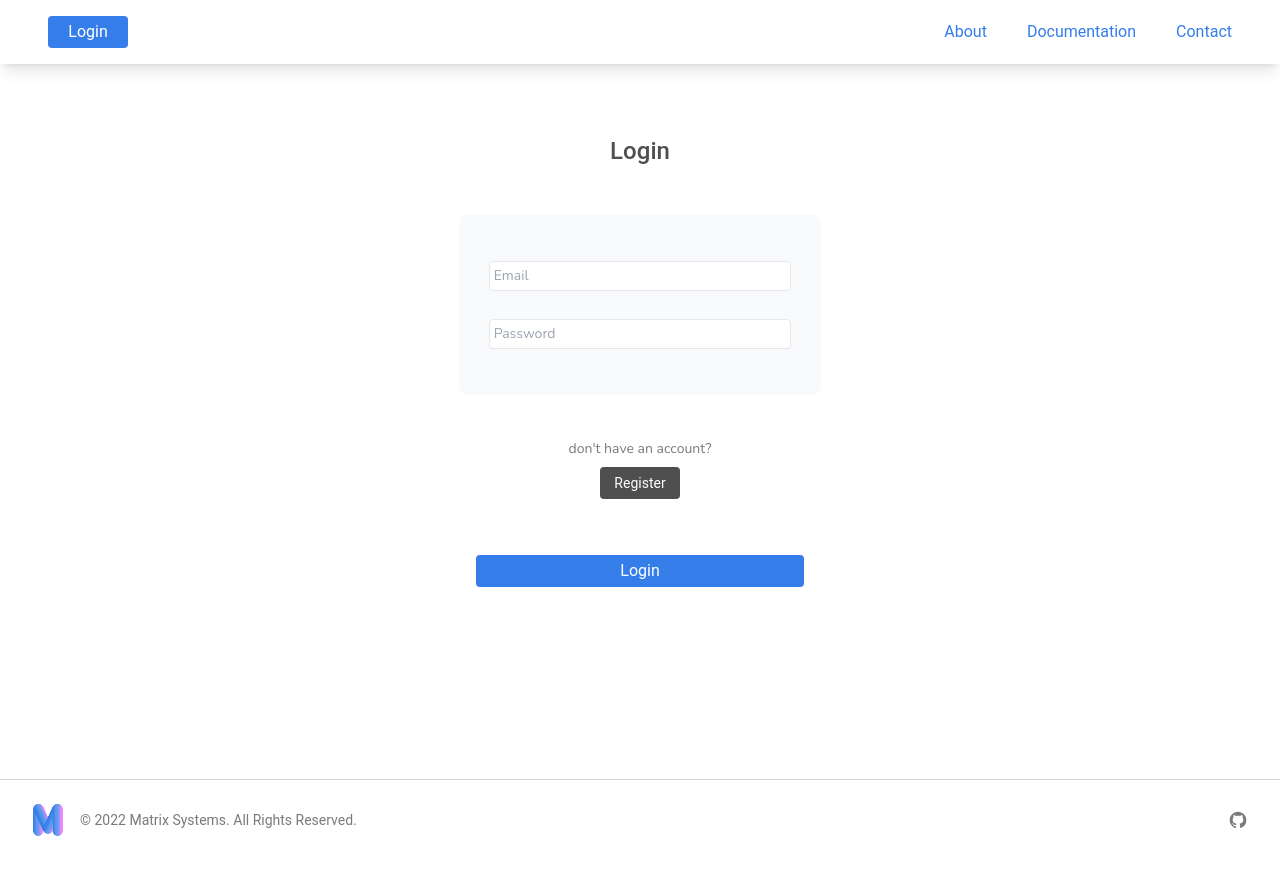
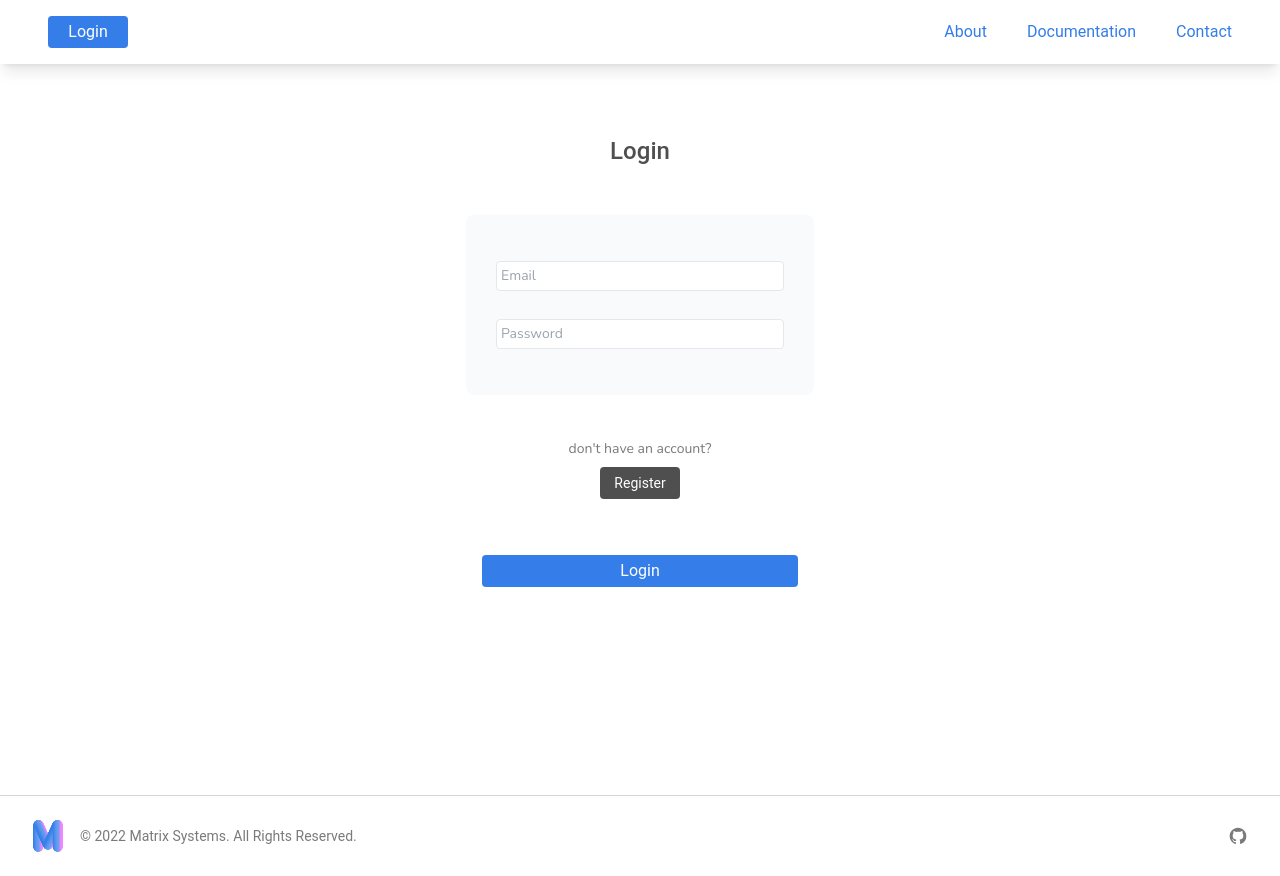
Before and after one commit to ryanpepe2000/mscs710-backend, a Flask app: page /login in a window 1280 px wide. Before the commit the page ends 836 px from the top, so only its background shows below. Run offline with Flask 2, Linux system fonts and the light colour scheme; parts of the project's set-up code (start-up, migrations or seed data) failed here and were passed over.

Commit message:
Resolved responsive view for login & registration + Fixed footer spacing

```diff
--- a/matrix-server/app/static/main.css
+++ b/matrix-server/app/static/main.css
@@ -496,6 +496,10 @@ Ensure the default browser behavior of the `hidden` attribute.
   top: 9rem;
 }
 
+.-top-3{
+  top: -0.75rem;
+}
+
 .top-0{
   top: 0px;
 }
@@ -514,10 +518,6 @@ Ensure the default browser behavior of the `hidden` attribute.
 
 .left-3{
   left: 0.75rem;
-}
-
-.-top-3{
-  top: -0.75rem;
 }
 
 .z-0{
@@ -561,6 +561,26 @@ Ensure the default browser behavior of the `hidden` attribute.
   margin-right: auto;
 }
 
+.mx-2{
+  margin-left: 0.5rem;
+  margin-right: 0.5rem;
+}
+
+.my-14{
+  margin-top: 3.5rem;
+  margin-bottom: 3.5rem;
+}
+
+.my-10{
+  margin-top: 2.5rem;
+  margin-bottom: 2.5rem;
+}
+
+.mx-4{
+  margin-left: 1rem;
+  margin-right: 1rem;
+}
+
 .mx-3\.5{
   margin-left: 0.875rem;
   margin-right: 0.875rem;
@@ -571,26 +591,6 @@ Ensure the default browser behavior of the `hidden` attribute.
   margin-right: 0.75rem;
 }
 
-.my-14{
-  margin-top: 3.5rem;
-  margin-bottom: 3.5rem;
-}
-
-.mx-2{
-  margin-left: 0.5rem;
-  margin-right: 0.5rem;
-}
-
-.my-10{
-  margin-top: 2.5rem;
-  margin-bottom: 2.5rem;
-}
-
-.mx-4{
-  margin-left: 1rem;
-  margin-right: 1rem;
-}
-
 .my-0\.5{
   margin-top: 0.125rem;
   margin-bottom: 0.125rem;
@@ -617,6 +617,10 @@ Ensure the default browser behavior of the `hidden` attribute.
   margin-right: 1rem;
 }
 
+.mb-16{
+  margin-bottom: 4rem;
+}
+
 .mt-5{
   margin-top: 1.25rem;
 }
@@ -645,6 +649,10 @@ Ensure the default browser behavior of the `hidden` attribute.
   margin-top: 2rem;
 }
 
+.mb-8{
+  margin-bottom: 2rem;
+}
+
 .mb-2{
   margin-bottom: 0.5rem;
 }
@@ -661,10 +669,6 @@ Ensure the default browser behavior of the `hidden` attribute.
   margin-left: -0.25rem;
 }
 
-.mb-8{
-  margin-bottom: 2rem;
-}
-
 .block{
   display: block;
 }
@@ -769,16 +773,16 @@ Ensure the default browser behavior of the `hidden` attribute.
   width: 8rem;
 }
 
+.w-20{
+  width: 5rem;
+}
+
+.w-9\/12{
+  width: 75%;
+}
+
 .w-full{
   width: 100%;
-}
-
-.w-20{
-  width: 5rem;
-}
-
-.w-9\/12{
-  width: 75%;
 }
 
 .w-5{
@@ -1044,6 +1048,10 @@ Ensure the default browser behavior of the `hidden` attribute.
 
 .font-matrix_body{
   font-family: Nunito;
+}
+
+.font-\[\'roboto\'\]{
+  font-family: 'roboto';
 }
 
 .text-xs{
@@ -1626,6 +1634,11 @@ Ensure the default browser behavior of the `hidden` attribute.
     margin: 3rem;
   }
 
+  .md\:mx-3{
+    margin-left: 0.75rem;
+    margin-right: 0.75rem;
+  }
+
   .md\:flex{
     display: flex;
   }
@@ -1646,16 +1659,16 @@ Ensure the default browser behavior of the `hidden` attribute.
     width: 16rem;
   }
 
+  .md\:w-10\/12{
+    width: 83.333333%;
+  }
+
+  .md\:w-48{
+    width: 12rem;
+  }
+
   .md\:w-2\/3{
     width: 66.666667%;
-  }
-
-  .md\:w-10\/12{
-    width: 83.333333%;
-  }
-
-  .md\:w-48{
-    width: 12rem;
   }
 
   .md\:flex-row{
@@ -1727,12 +1740,12 @@ Ensure the default browser behavior of the `hidden` attribute.
 }
 
 @media (min-width: 1024px){
+  .lg\:w-64{
+    width: 16rem;
+  }
+
   .lg\:w-1\/3{
     width: 33.333333%;
-  }
-
-  .lg\:w-64{
-    width: 16rem;
   }
 
   .lg\:px-8{
@@ -1742,11 +1755,17 @@ Ensure the default browser behavior of the `hidden` attribute.
 }
 
 @media (min-width: 1280px){
+  .xl\:mx-3\.5{
+    margin-left: 0.875rem;
+    margin-right: 0.875rem;
+  }
+
+  .xl\:mx-3{
+    margin-left: 0.75rem;
+    margin-right: 0.75rem;
+  }
+
   .xl\:w-72{
     width: 18rem;
   }
-
-  .xl\:flex-row{
-    flex-direction: row;
-  }
-}
+}
--- a/matrix-server/app/static/main.js
+++ b/matrix-server/app/static/main.js
@@ -33,8 +33,10 @@ nav_mobile_btn.addEventListener('click', () => {
 });
 
 // Flash Message Display Behavior
-const flash_banner = document.querySelector('#flash-banner');
+const flash_banners = document.querySelectorAll('#flash-banner');
 
-flash_banner.addEventListener('click', () => {
-    flash_banner.classList.add("hidden");
-});
+flash_banners.forEach(banner => {
+    banner.addEventListener('click', () => {
+        banner.classList.add("hidden");
+    });
+})
--- a/matrix-server/app/templates/auth/login.html
+++ b/matrix-server/app/templates/auth/login.html
@@ -3,18 +3,18 @@
 Matrix - Login
 {% endblock %}
 {% block content %}
-    <div class="z-0 w-screen h-5/6 flex items-center justify-center flex-col mb-12">
+    <div class="z-0 w-screen h-5/6 flex items-center justify-center flex-col mb-16">
         <!-- Login Form -->
         <div class="flex flex-col w-screen mx-auto bg-white justify-center">
             <h1 class="mx-auto mb-4 text-xl md:text-2xl text-matrix_gray-200 font-['Roboto'] font-medium text-center">Login</h1>
 
-            <form method="POST" class="m-auto p-4 w-full md:w-2/3 lg:w-1/3 text-center">
+            <form method="POST" class="m-auto p-4 text-center">
                 {{ form.hidden_tag() }}
 
                 <div class="flex flex-col justify-center bg-gray-50 m-4 px-4 py-8 rounded-lg">
-                    {{ form.email(class="form-field mx-3.5", placeholder="Email") }}
+                    {{ form.email(class="form-field mx-2 md:mx-3 xl:mx-3.5 w-72", placeholder="Email") }}
 
-                    {{ form.password(class="form-field mx-3.5", placeholder="Password") }}
+                    {{ form.password(class="form-field mx-2 md:mx-3 xl:mx-3.5 w-72", placeholder="Password") }}
                 </div>
 
                 <div class="flex flex-col items-center">
--- a/matrix-server/app/templates/main/about.html
+++ b/matrix-server/app/templates/main/about.html
@@ -3,7 +3,7 @@
 Matrix - About
 {% endblock %}
 {% block content %}
-    <div class="z-0 w-screen h-5/6 flex items-center justify-center flex-col mb-12">
+    <div class="z-0 w-screen h-5/6 flex items-center justify-center flex-col mb-16">
         <!-- About -->
         <div class="flex flex-col w-screen mx-auto bg-white justify-center items-center">
             <h1 class="mx-auto mb-10 text-xl md:text-2xl text-matrix_gray-200 text-center font-['Roboto'] font-medium">About</h1>
--- a/matrix-server/config.py
+++ b/matrix-server/config.py
@@ -49,7 +49,7 @@ class ProductionConfig(Config):
 
 class DevelopmentConfig(Config):
     FLASK_ENV = 'development'
-    DEBUG = False
+    DEBUG = True
     TESTING = False
     SQLALCHEMY_DATABASE_URI = environ.get('MYSQL_DEVELOPMENT_URI')
     SQLAlchemy_ECHO = True
```
Also changed, not shown: matrix-server/app/templates/auth/register.html (+8 -8 lines).
